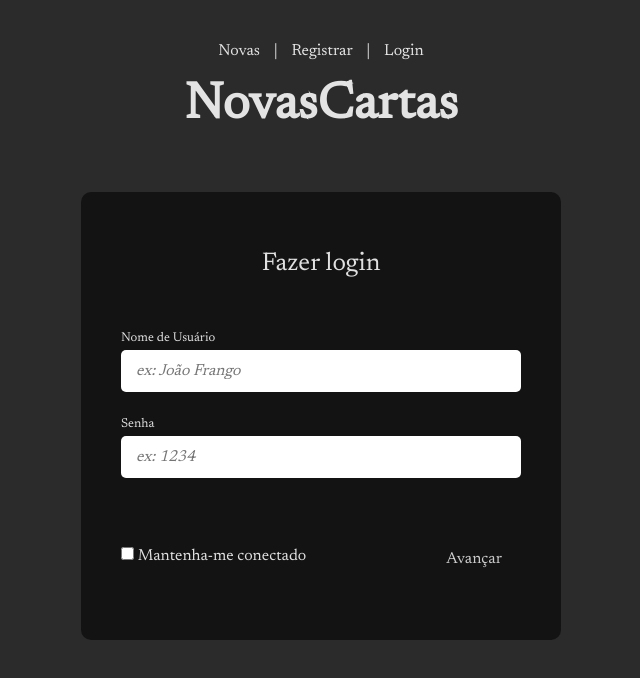
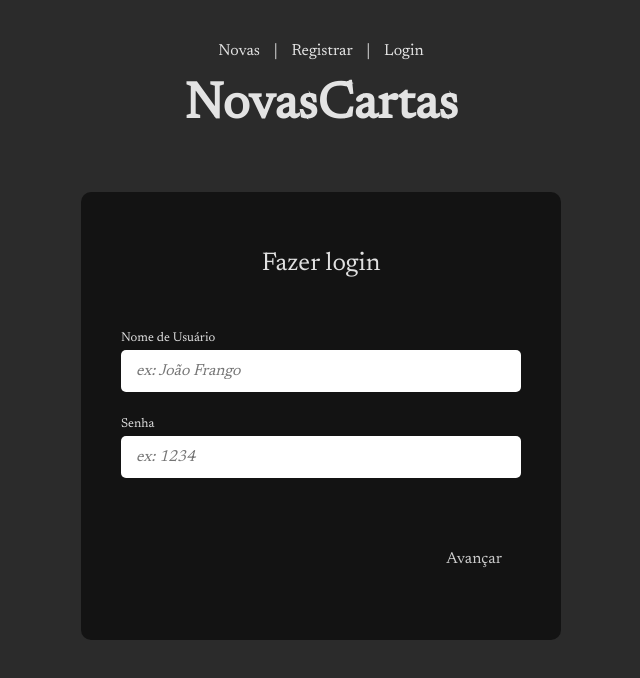
Before and after one commit to luizschon/NovasCartas, a Vue app in the folder frontend/: page /login in a window 1280 px wide. Shown: the top 678 px of the page, without its empty margins (319-959 px from the left). Built offline with nearby package versions, Linux system fonts and the light colour scheme; no server answers.

Commit message:
hotfix: Remove check de mantenha conectado

```diff
--- a/frontend/src/views/Login.vue
+++ b/frontend/src/views/Login.vue
@@ -15,10 +15,6 @@
       </div>
     </div>
     <div class="button-section">
-      <div class="checkbox-container">
-        <input type="checkbox" id="manter" name="manter">
-        <label for="manter"> Mantenha-me conectado</label>
-      </div>
       <div class="button-container">
         <button type="submit" class="login-btn">Avançar</button>
       </div>
```
